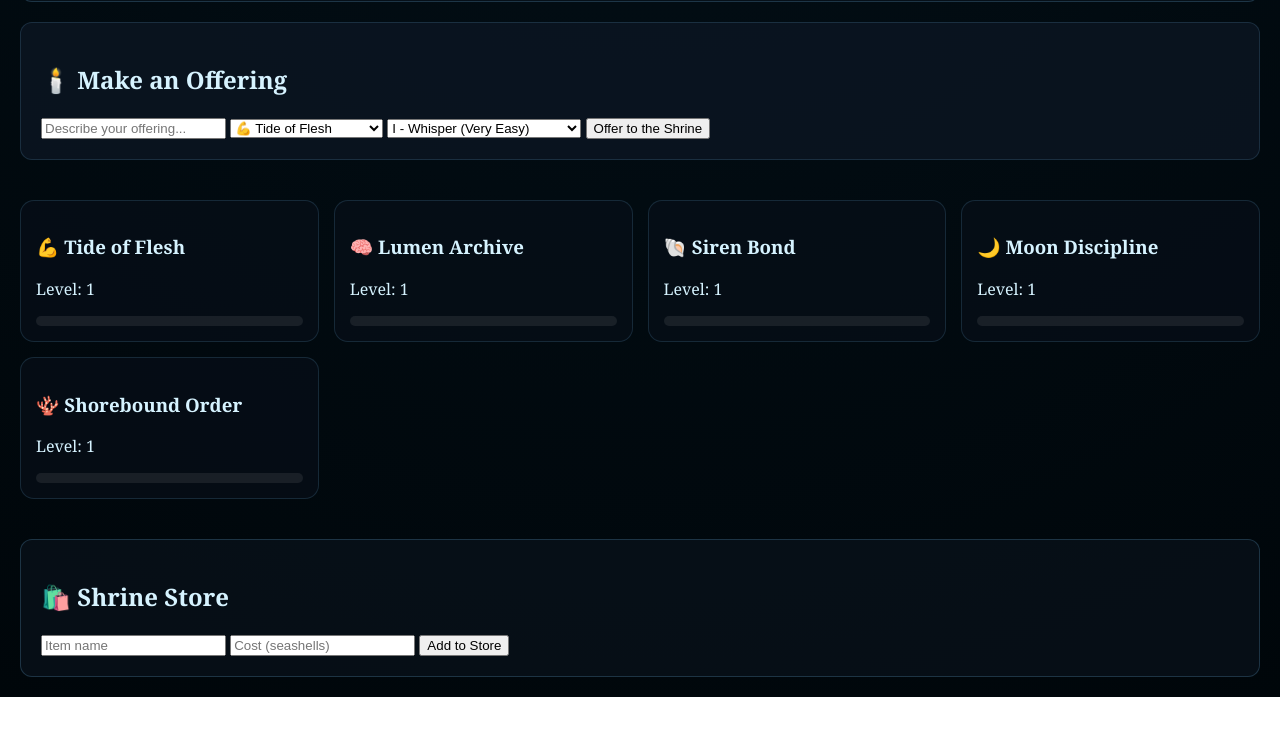
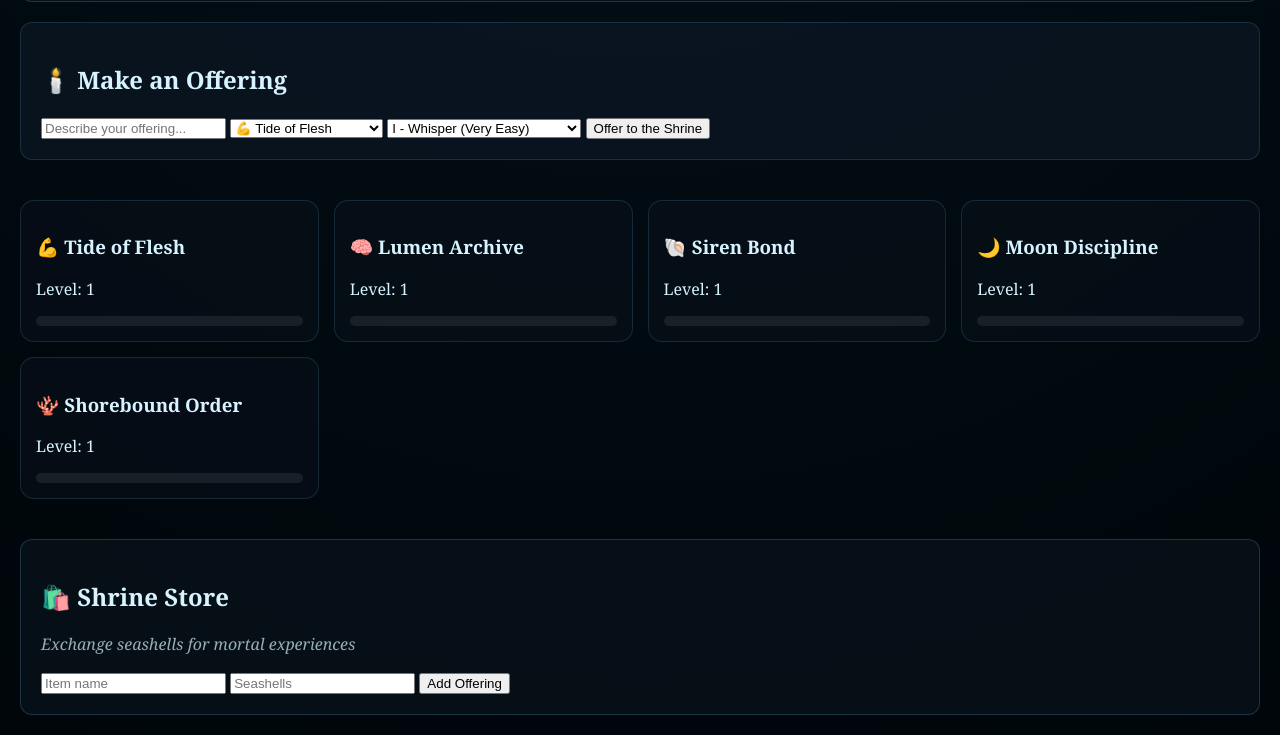
Before and after one commit to SofiaGrigoriadou/tada, a plain HTML site: page index.html in a window 1280 px wide. Shown: the part 457-1192 px from the top of the page. Before the commit the page ends 1154 px from the top, so only its background shows below. Drawn offline with Linux system fonts and the light colour scheme.

Commit message:
Update index.html

```diff
--- a/index.html
+++ b/index.html
@@ -91,10 +91,11 @@
 <div class="store">
 
   <h2>🛍️ Shrine Store</h2>
+  <p class="subtitle">Exchange seashells for mortal experiences</p>
 
   <input id="itemName" placeholder="Item name">
-  <input id="itemCost" type="number" placeholder="Cost (seashells)">
-  <button onclick="addStoreItem()">Add to Store</button>
+  <input id="itemCost" type="number" placeholder="Seashells">
+  <button onclick="addStoreItem()">Add Offering</button>
 
   <div id="storeList"></div>
 
```
